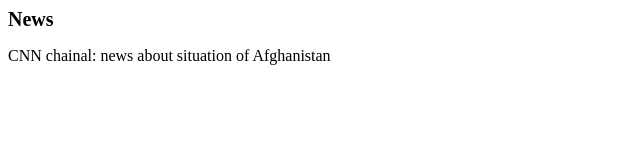
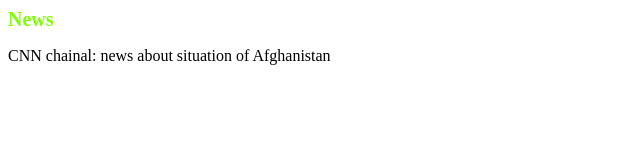
Before and after one commit to sorayarezaie/w3schoolhtml, a plain HTML site: page attrebute.html in a window 1280 px wide. Shown: the full height of the page, 0-640 px from the left. Drawn offline with Linux system fonts and the light colour scheme.

Commit message:
color green added

```diff
--- a/attrebute.html
+++ b/attrebute.html
@@ -3,7 +3,7 @@
 
     </head>
     <body>
-        <h1 style="font-size: 20px;">News</h1>
+        <h1 style="font-size: 20px; color: chartreuse;">News</h1>
         <p>CNN chainal: news about situation of Afghanistan</p>
 
     </body>
```
